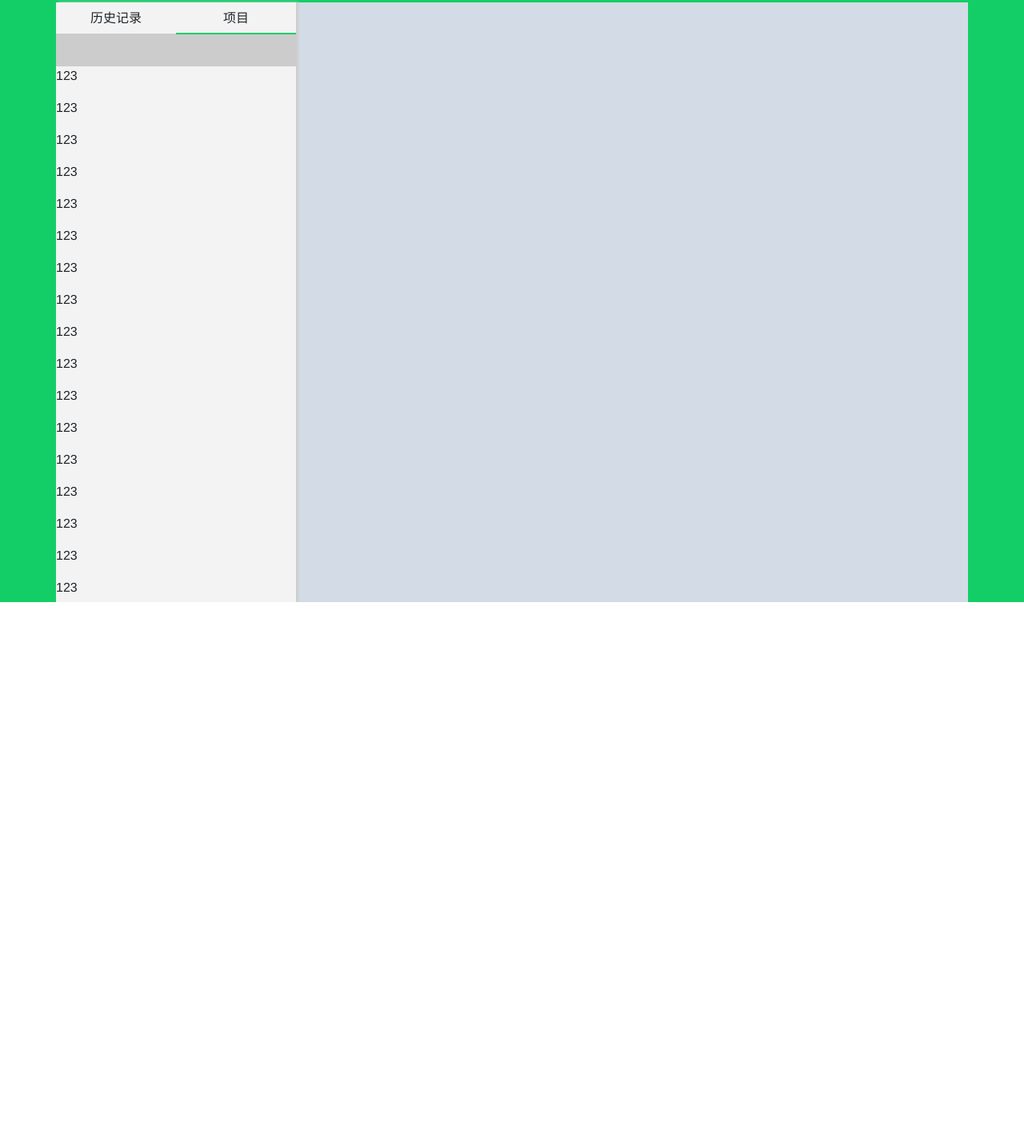
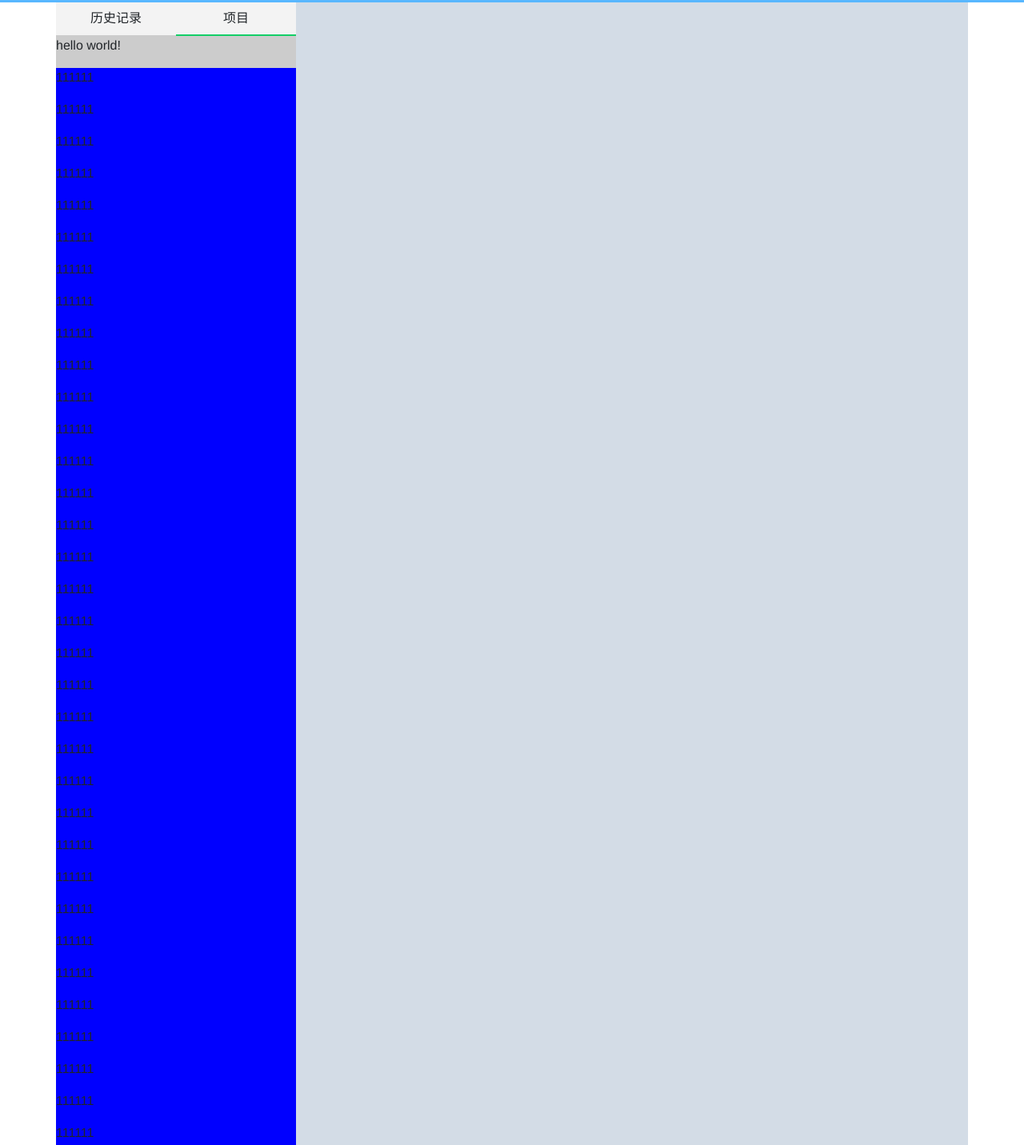
Before and after one commit to P-ppc/api-management, a website: page app/views/index.html in a window 1280 px wide. Shown: the part 47-1479 px from the top of the page at 80% size. Before the commit the page ends 800 px from the top, so only its background shows below. Drawn offline with nearby package versions, Linux system fonts and the light colour scheme; some packages are replaced by stand-ins of ours; files that its build step writes are made by us from their sources; files whose address does not match are found by name.

Commit message:
工作台页面主要采用flex布局

```diff
--- a/app/css/common.css
+++ b/app/css/common.css
@@ -23,62 +23,51 @@ li {
 
 .clearfix:after {
     display: block;
+    clear: both;
     content: "";
     height: 0;
     width: 0;
 }
 
+.flexbox {
+    display: flex;
+    flex-direction: column;
+    align-items: stretch;
+}
+
 .m-header {
-    height: 50px;
+    flex: 0 0 50px;
     background: #58B7FF;
     margin-bottom: 0;
 }
 
-.m-container-outer {
-    height: 100%;
-    width: 100%;
-    position: absolute;
-    top: 0;
-    left: 0;
-    padding: 50px 0 0 0;
+.m-container {
+    padding: 0;
 
-    background: #13CE66;
-}
-
-.m-container-inner {
-    height: 100%;
-    padding: 0;
-    background: #F7BA2A;
-
-    position: relative;
+    flex-grow: 1;
+    display: flex;
+    align-items: stretch;
 }
 
 .m-sidebar {
-    height: 100%;
-    width: 300px;
-    overflow: auto;
-    position: relative;
-    z-index: 1000;
+    flex: 0 0 300px;
     box-shadow: 3px 0 3px #ccc;
+    background: #f3f3f3;
 
-    background: #f3f3f3;
+    display: flex;
+    flex-direction: column;
+    align-items: stretch;
 }
 
 .m-content {
-    height: 100%;
-    width: 100%;
-    position: absolute;
-    top: 0;
-    left: 0;
-    padding-left: 300px;
-
+    flex-grow: 1;
     background: #D3DCE6;
 }
 
 .m-tab {
     padding: 0;
     margin: 0;
-    height: 40px;
+    flex: 0 0 40px;
     line-height: 40px;
 }
 
@@ -96,17 +85,20 @@ li {
 }
 
 .m-sidebar-content {
-    width: 100%;
-    height: 100%;
+    flex-grow: 1;
+
+    display: flex;
+    flex-direction: column;
+    align-items: stretch;
 }
 
 .m-sidebar-toolbar {
-    width: 100%;
-    height: 40px;
+    flex: 0 0 40px;
     background: #ccc;
 }
 
 .m-sidebar-list {
-    width: 100%;
-    height: 100%;
+    flex-grow: 1;
+    background: blue;
+    overflow: auto;
 }
--- a/app/views/index.html
+++ b/app/views/index.html
@@ -9,11 +9,9 @@
     <script type="text/javascript" src="/static/bower/angular/angular.min.js"></script>
     <script type="text/javascript" src="/static/bower/angular-route/angular-route.min.js"></script>
 </head>
-<body>
+<body class="flexbox">
 <header class="navbar navbar-static-top m-header"></header>
-<div class="container-fluid m-container-outer">
-    <div class="container m-container-inner">
-        <!-- controller采用ng-inclue实现tab切换 -->
+<div class="container m-container">
     <div class="m-sidebar" ng-controller="sidebarController">
         <ul class="m-tab clearfix">
             <li class="m-tab-item {{sidebar.class.history}}" ng-click="switchTab(sidebar.tab.history)">历史记录</li>
@@ -21,9 +19,7 @@
         </ul>
         <div ng-include="sidebar.url" class="m-sidebar-content"></div>
     </div>
-        <!-- TODO: ng-view -->
     <div class="m-content"></div>
-    </div>
 </div>
 <script type="text/javascript" src="/static/js/app.js"></script>
 <script type="text/javascript" src="/static/js/config/route.js"></script>
--- a/app/views/tpl/sidebar.project.html
+++ b/app/views/tpl/sidebar.project.html
@@ -1,34 +1,59 @@
-<div class="m-sidebar-toolbar"></div>
+<div class="m-sidebar-toolbar">hello world!</div>
 <div class="m-sidebar-list">
-    <div class="m-sidebar-list-container">
-        <p>123</p>
-        <p>123</p>
-        <p>123</p>
-        <p>123</p>
-        <p>123</p>
-        <p>123</p>
-        <p>123</p>
-        <p>123</p>
-        <p>123</p>
-        <p>123</p>
-        <p>123</p>
-        <p>123</p>
-        <p>123</p>
-        <p>123</p>
-        <p>123</p>
+<p>111111</p>
+<p>111111</p>
+<p>111111</p>
+<p>111111</p>
+<p>111111</p>
+<p>111111</p>
+<p>111111</p>
+<p>111111</p>
+<p>111111</p>
+<p>111111</p>
+<p>111111</p>
+<p>111111</p>
+<p>111111</p>
+<p>111111</p>
+<p>111111</p>
+<p>111111</p>
+<p>111111</p>
+<p>111111</p>
 
-        <p>123</p>
-        <p>123</p>
-        <p>123</p>
+<p>111111</p>
+<p>111111</p>
+<p>111111</p>
+<p>111111</p>
+<p>111111</p>
+<p>111111</p>
+<p>111111</p>
+<p>111111</p>
+<p>111111</p>
+<p>111111</p>
+<p>111111</p>
+<p>111111</p>
+<p>111111</p>
+<p>111111</p>
+<p>111111</p>
+<p>111111</p>
+<p>111111</p>
+<p>111111</p>
 
-        <p>123</p>
-        <p>123</p>
-        <p>123</p>
-        <p>123</p>
-        <p>123</p>
-        <p>123</p>
-        <p>123</p>
-        <p>123</p>
-        <p>123</p>
-    </div>
+<p>111111</p>
+<p>111111</p>
+<p>111111</p>
+<p>111111</p>
+<p>111111</p>
+<p>111111</p>
+<p>111111</p>
+<p>111111</p>
+<p>111111</p>
+<p>111111</p>
+<p>111111</p>
+<p>111111</p>
+<p>111111</p>
+<p>111111</p>
+<p>111111</p>
+<p>111111</p>
+<p>111111</p>
+<p>111111</p>
 </div>
```
Lines whose indentation alone changed are shown as unchanged.
